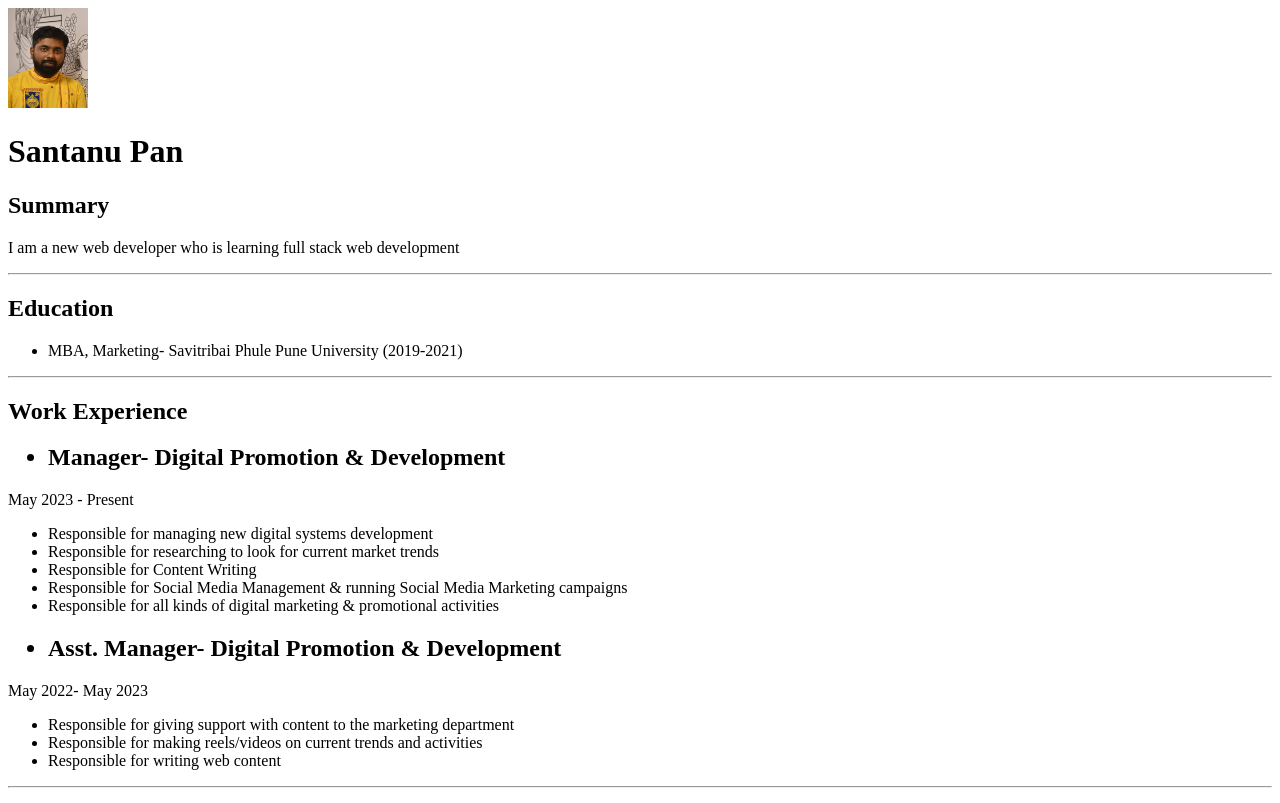
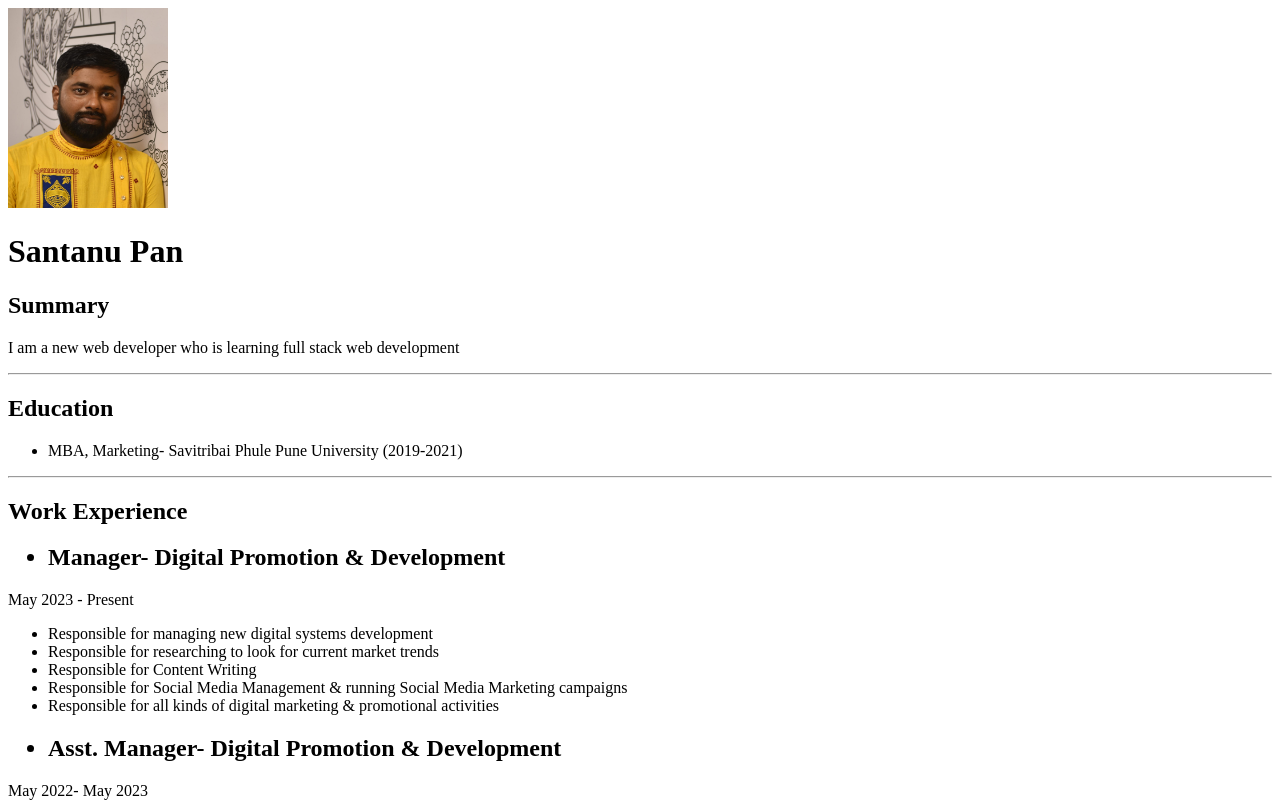
Before and after one commit to santanupan1995/My-First-Resume, a plain HTML site: page index.html in a window 1280 px wide. Shown: the top 803 px of the page. Drawn offline with Linux system fonts and the light colour scheme.

Commit message:
Update index.html

```diff
--- a/index.html
+++ b/index.html
@@ -5,7 +5,7 @@
 <title>My Resume</title>
 </head>
 <body>
-<img src="./WhatsApp Image 2024-08-17 at 10.24.57 AM.jpeg" height="100" width="80">
+<img src="./WhatsApp Image 2024-08-17 at 10.24.57 AM.jpeg" height="200" width="160">
 <h1>Santanu Pan</h1>
 <h2>Summary</h2>
 <p>I am a new web developer who is learning full stack web development</p>
```
